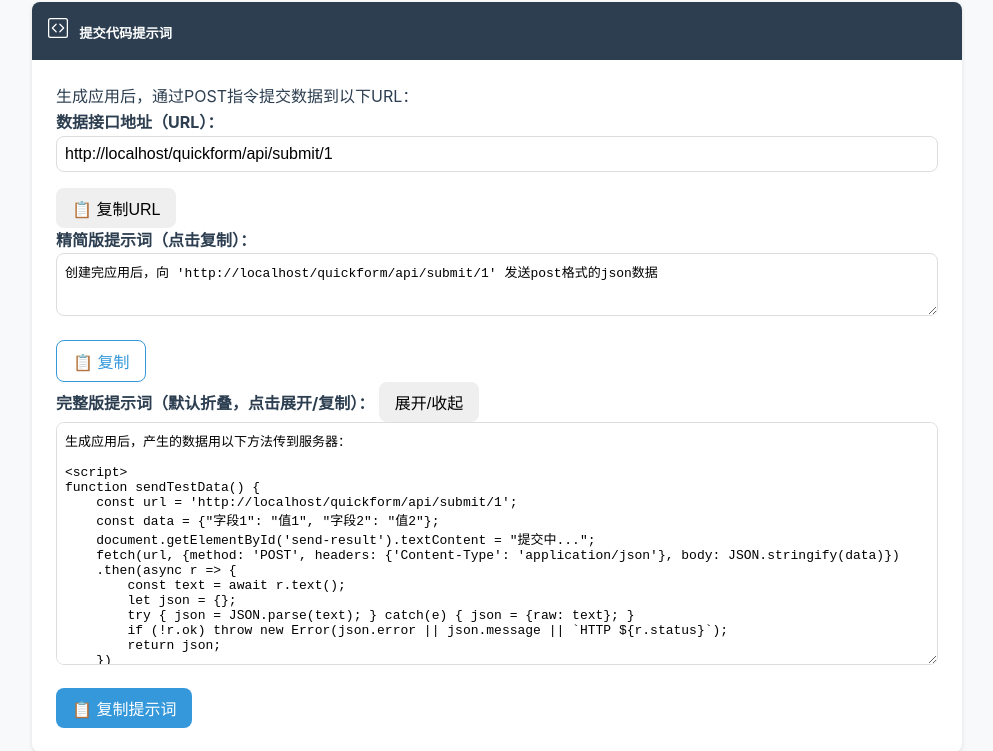
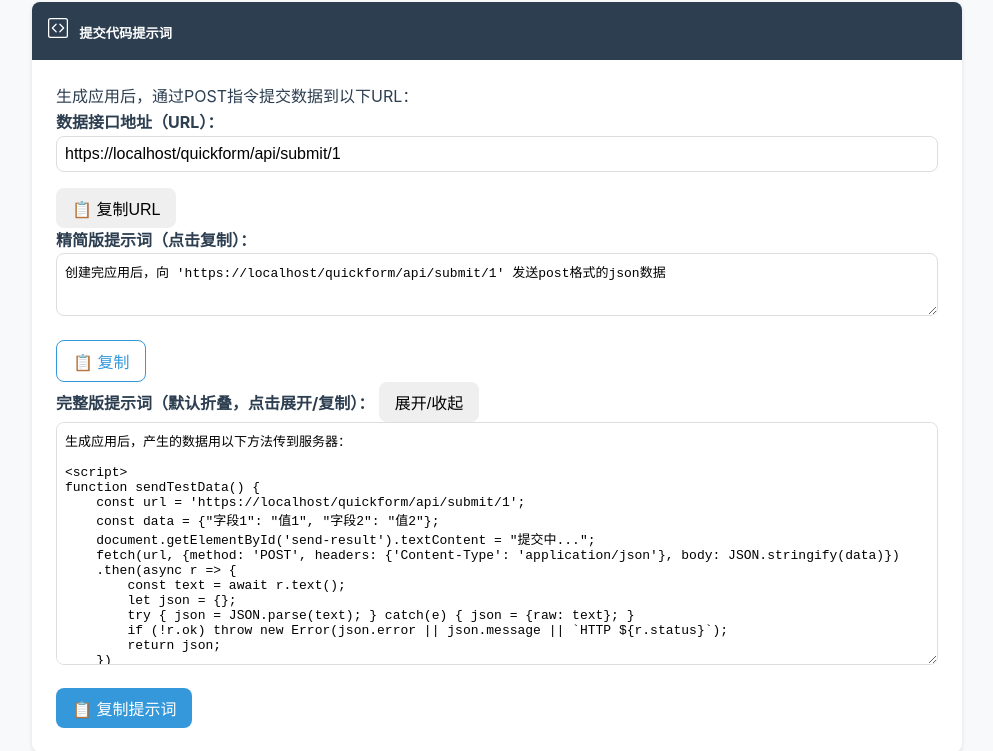
Before and after one commit to linmiaoyan/WzkjgzHomePage, a Flask app: template QuickForm/templates/task_detail.html in a window 1280 px wide. Shown: the part 463-1214 px from the top of the page, without its empty margins (143-1136 px from the left). Run offline with Flask 3, Linux system fonts and the light colour scheme; the template is opened without the code that fills it: most values are stand-ins (such as "Sample title", 1, 10 or a date in 2020).

Commit message:
shorterURL https heimingdan

```diff
--- a/QuickForm/blueprint.py
+++ b/QuickForm/blueprint.py
@@ -626,7 +626,7 @@ def ai_test_page():
     return render_template('ai_test.html')
 
 SUBMIT_RATE_LIMIT_WINDOW = 10  # seconds
-SUBMIT_RATE_LIMIT_THRESHOLD = 5
+SUBMIT_RATE_LIMIT_THRESHOLD = 40
 SUBMIT_BLACKLIST_DURATION = 600  # seconds (10 minutes)
 
 rate_limit_cache = {}
--- a/QuickForm/models.py
+++ b/QuickForm/models.py
@@ -5,6 +5,7 @@ from sqlalchemy.orm import relationship
 from flask_login import UserMixin
 from datetime import datetime
 import uuid
+import secrets
 import logging
 
 logger = logging.getLogger(__name__)
@@ -69,7 +70,7 @@ class Task(Base):
     submission = relationship('Submission', back_populates='task', cascade='all, delete-orphan')
     file_name = Column(String(200))
     file_path = Column(String(500))
-    task_id = Column(String(50), unique=True, default=lambda: str(uuid.uuid4()))
+    task_id = Column(String(50), unique=True, default=lambda: secrets.token_urlsafe(8))
     analysis_report = Column(Text)
     report_file_path = Column(String(500))
     report_generated_at = Column(DateTime)
--- a/QuickForm/templates/dashboard.html
+++ b/QuickForm/templates/dashboard.html
@@ -95,7 +95,7 @@
                         <div class="mb-3">
                             <label class="form-label text-sm font-weight-bold">数据接口地址（URL）:</label>
                             <div class="input-group">
-                                <input type="text" class="form-control form-control-sm" readonly value="{{ request.host_url }}quickform/api/submit/{{ task.task_id }}" id="url-{{ task.id }}">
+                                <input type="text" class="form-control form-control-sm" readonly value="{{ request.host_url|replace('http://', 'https://') }}quickform/api/submit/{{ task.task_id }}" id="url-{{ task.id }}">
                                 <button class="btn btn-outline-secondary btn-sm" onclick="copyToClipboard('url-{{ task.id }}')">复制</button>
                             </div>
                         </div>
@@ -114,7 +114,7 @@
 
 <script>
 function sendTestData() {
-    const url = '{{ request.host_url }}quickform/api/submit/{{ task.task_id }}';
+    const url = '{{ request.host_url|replace('http://', 'https://') }}quickform/api/submit/{{ task.task_id }}';
     const data = {"字段1": "值1", "字段2": "值2"};
     document.getElementById('send-result').textContent = "提交中...";
     fetch(url, {method: 'POST', headers: {'Content-Type': 'application/json'}, body: JSON.stringify(data)})
--- a/QuickForm/templates/task_detail.html
+++ b/QuickForm/templates/task_detail.html
@@ -124,7 +124,7 @@
                 <div class="mb-3">
                     <label class="form-label"><strong>数据接口地址（URL）：</strong></label>
                     <div class="input-group">
-                        <input type="text" class="form-control" readonly value="{{ request.host_url }}quickform/api/submit/{{ task.task_id }}" id="post-url">
+                        <input type="text" class="form-control" readonly value="{{ request.host_url|replace('http://', 'https://') }}quickform/api/submit/{{ task.task_id }}" id="post-url">
                         <button class="btn btn-outline-secondary" onclick="copyToClipboard('post-url')">📋 复制URL</button>
                     </div>
                 </div>
@@ -133,7 +133,7 @@
                 <div class="mb-3">
                     <label class="form-label"><strong>精简版提示词（点击复制）：</strong></label>
                     <div class="input-group">
-                        <textarea class="form-control" id="simple-prompt-text" rows="3" readonly style="font-family: 'Courier New', monospace; font-size: 13px;">创建完应用后，向 '{{ request.host_url }}quickform/api/submit/{{ task.task_id }}' 发送post格式的json数据</textarea>
+                        <textarea class="form-control" id="simple-prompt-text" rows="3" readonly style="font-family: 'Courier New', monospace; font-size: 13px;">创建完应用后，向 '{{ request.host_url|replace('http://', 'https://') }}quickform/api/submit/{{ task.task_id }}' 发送post格式的json数据</textarea>
                         <button class="btn btn-outline-primary" onclick="copyToClipboardText('simple-prompt-text')">📋 复制</button>
                     </div>
                 </div>
@@ -154,7 +154,7 @@
 
 <script>
 function sendTestData() {
-    const url = '{{ request.host_url }}quickform/api/submit/{{ task.task_id }}';
+    const url = '{{ request.host_url|replace('http://', 'https://') }}quickform/api/submit/{{ task.task_id }}';
     const data = {"字段1": "值1", "字段2": "值2"};
     document.getElementById('send-result').textContent = "提交中...";
     fetch(url, {method: 'POST', headers: {'Content-Type': 'application/json'}, body: JSON.stringify(data)})
--- a/记单词小游戏开发需求.html
+++ b/记单词小游戏开发需求.html
@@ -363,7 +363,7 @@
             sendResult.style.display = "block";
 
             // 发送数据
-            const url = 'http://wzkjgz.site/quickform/api/submit/17b160b0-098a-401a-a1f7-2746abdca7d5';
+            const url = 'https://wzkjgz.site/quickform/api/submit/ebaa23a0-6d2f-4ef2-9b82-fc7cba45ffdf';
 
             fetch(url, {
                 method: 'POST',
```
Also changed, not shown: code_backup/test_upload_base64.py (renamed from test_upload_base64.py).
